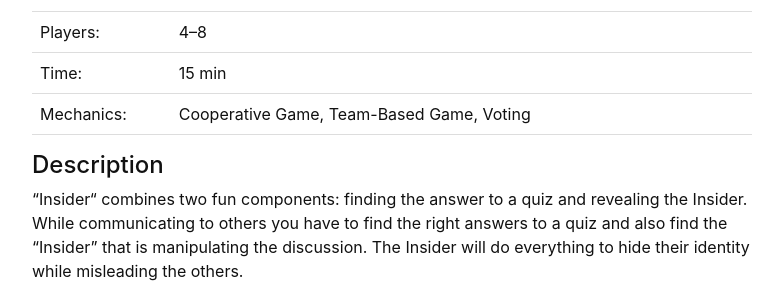
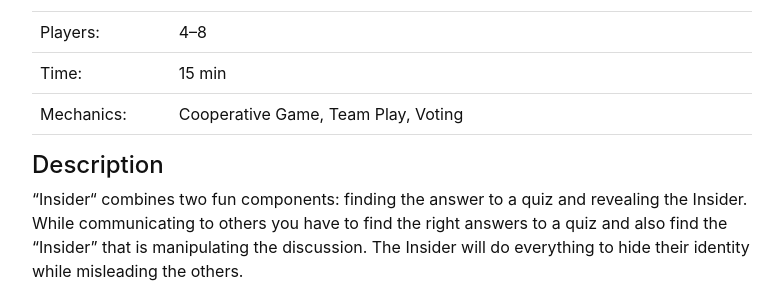
Before and after one commit to hanwendong1/VirtualGaming, a Jekyll site: the page built from content/3-Insider.md, in a window 1280 px wide and 900 px high, scrolled down 975 px. Shown: the part 156-453 px from the top of the window, without its empty margins (248-1031 px from the left). Built offline with Jekyll 4.4.1, drawn with Linux system fonts in a browser that asks for light colours.

Commit message:
Update 3-Insider.md

```diff
--- a/content/3-Insider.md
+++ b/content/3-Insider.md
@@ -45,7 +45,7 @@
          </tr>
           <tr>
             <td style="text-align:Left">Mechanics:</td>
-            <td style="text-align:Left">Cooperative Game, Team-Based Game, Voting</td>
+            <td style="text-align:Left">Cooperative Game, Team Play, Voting</td>
          </tr>
       </table>
    </body>
```
